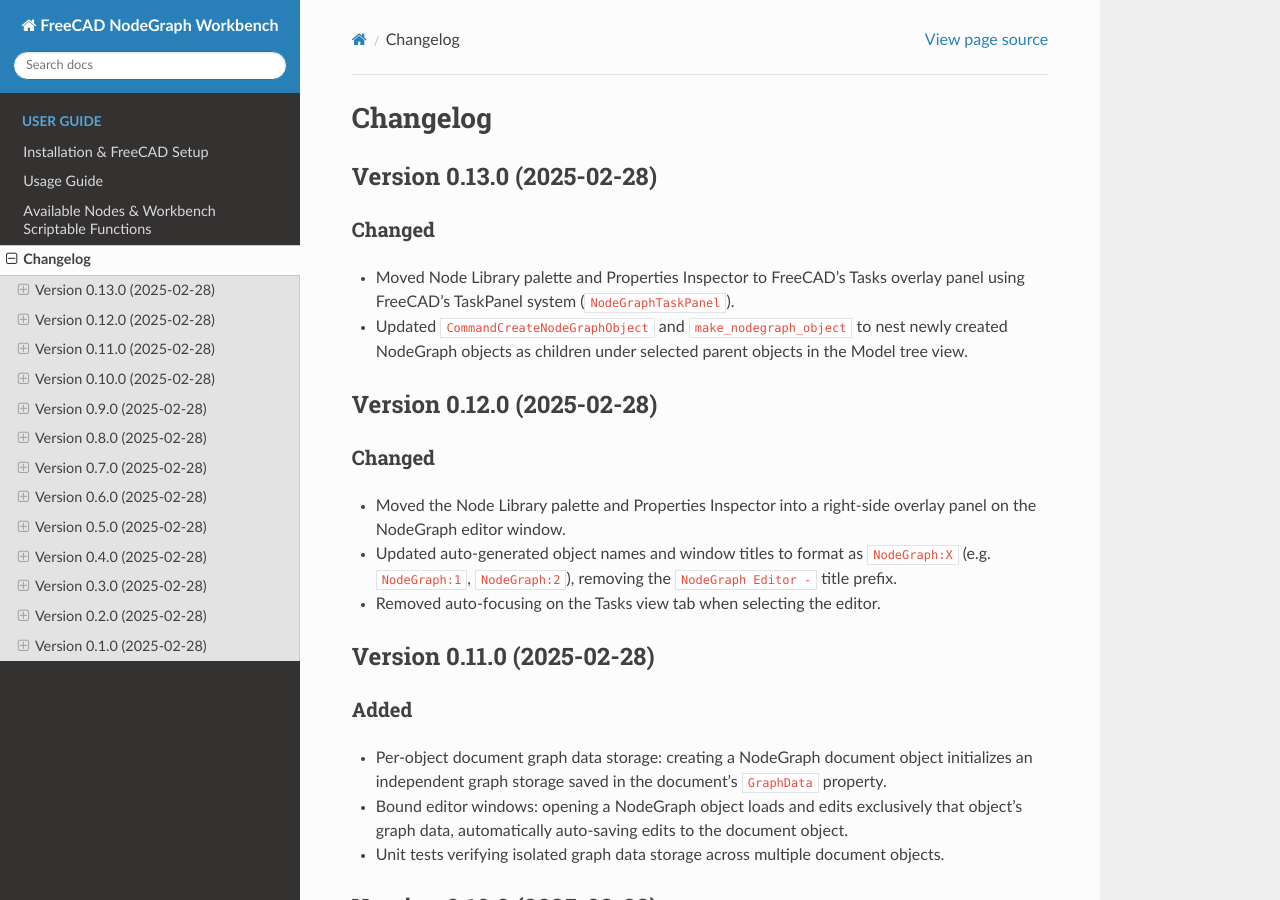
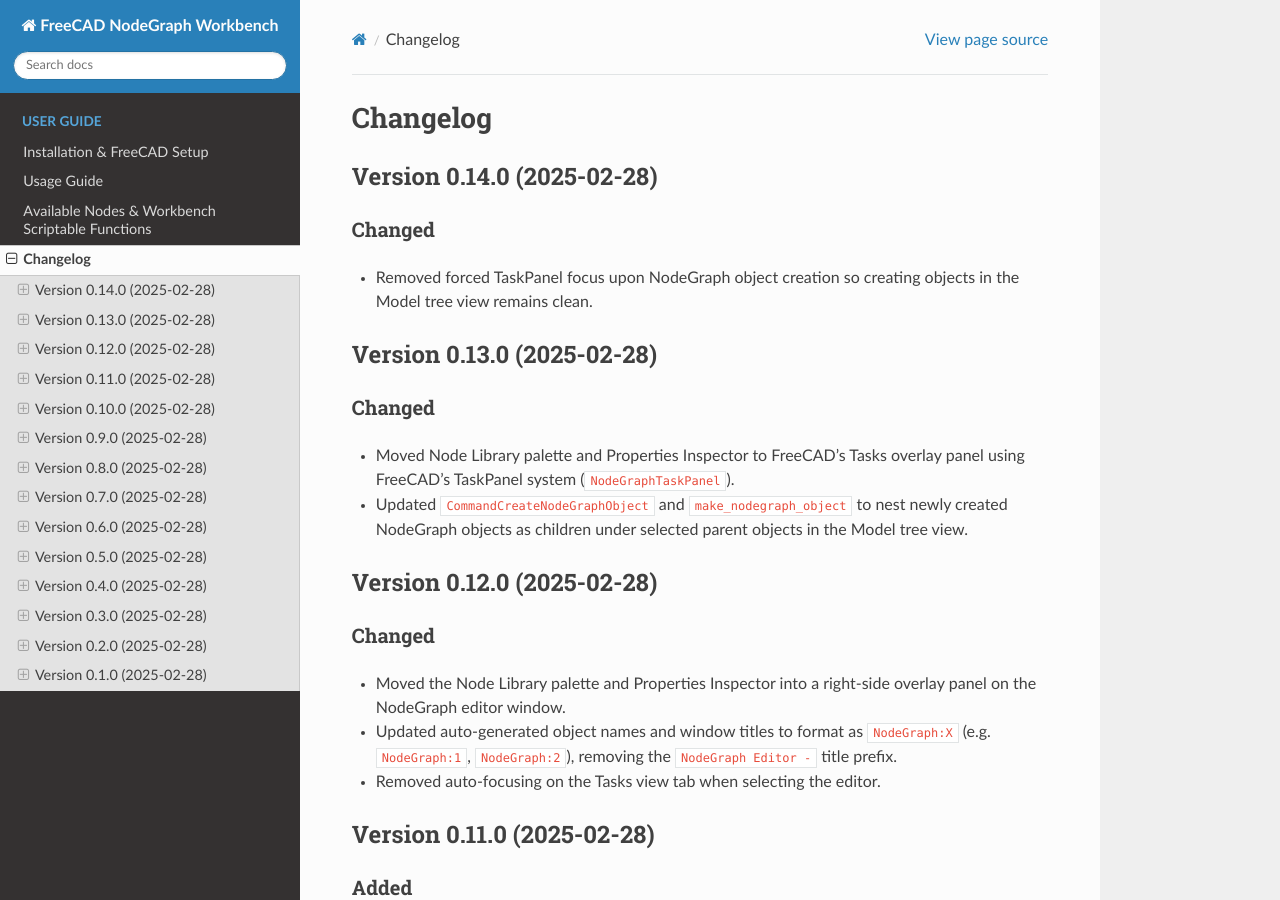
Before and after one commit to thedigitaledge/freecad-node-graph, a Sphinx documentation site: the page built from docs/changelog.rst, in a window 1280 px wide and 900 px high. Built offline with Sphinx 7.4.7 and the Read the Docs theme 3.1.0, drawn with Linux system fonts in a browser that asks for light colours.

Commit message:
Remove task focus execution during NodeGraph object creation
Co-authored-by: thedigitaledge <80956395+thedigitaledge@users.noreply.github.com>

```diff
--- a/CHANGELOG.rst
+++ b/CHANGELOG.rst
@@ -3,6 +3,13 @@ Changelog
 =========
 
 All notable changes to the FreeCAD NodeGraph Workbench project will be documented in this file.
+
+Version 0.14.0 (2025-02-28)
+---------------------------
+
+Changed
+~~~~~~~
+- Removed forced TaskPanel focus upon NodeGraph object creation so creating objects in the Model tree view remains clean.
 
 Version 0.13.0 (2025-02-28)
 ---------------------------
--- a/README.rst
+++ b/README.rst
@@ -53,8 +53,8 @@ How to Use
 
 1. Open or create a FreeCAD document.
 2. Select a parent object in the Model view if you want to nest the NodeGraph object as a child, or leave unselected for top-level creation.
-3. Click **Create NodeGraph Object** in the NodeGraph workbench toolbar or menu.
-4. Selecting any NodeGraph object in the Model view automatically opens and displays its specific node graph canvas tab (titled ``NodeGraph:X``) and the **Node Library** in Tasks view overlay panel.
+3. Click **Create NodeGraph Object** in the NodeGraph workbench toolbar or menu to create a NodeGraph object in the Model view tree without forcing focus onto the Tasks view.
+4. Selecting any NodeGraph object in the Model view automatically opens and displays its specific node graph canvas tab (titled ``NodeGraph:X``).
 5. Use the **Tasks** view panel to search and double-click nodes into the canvas.
 6. Connect sockets and modify node parameters in the **Properties Inspector**.
 7. Modifications made on the canvas automatically persist directly to the document object's ``GraphData`` property.
--- a/docs/usage.rst
+++ b/docs/usage.rst
@@ -8,7 +8,7 @@ Creating NodeGraph Objects & Child Nesting in FreeCAD Model View
 2. Select a parent group/body/subobject in the Model tree view (or leave nothing selected for top-level creation).
 3. Click **Create NodeGraph Object** on the toolbar or menu.
 4. A new ``NodeGraph:X`` FeaturePython object is created in the Model view (nested as a child of the selected parent object if a selection was active) with its own isolated graph data storage saved in its ``GraphData`` property.
-5. Selecting any ``NodeGraph:X`` object in the Model view automatically opens its editor canvas tab titled ``NodeGraph:X`` and displays the Node Library in the Tasks view panel.
+5. Selecting any ``NodeGraph:X`` object in the Model view opens its editor canvas tab titled ``NodeGraph:X``.
 
 Opening the Editor
 ------------------
```
Also changed, not shown: 1 other file.
